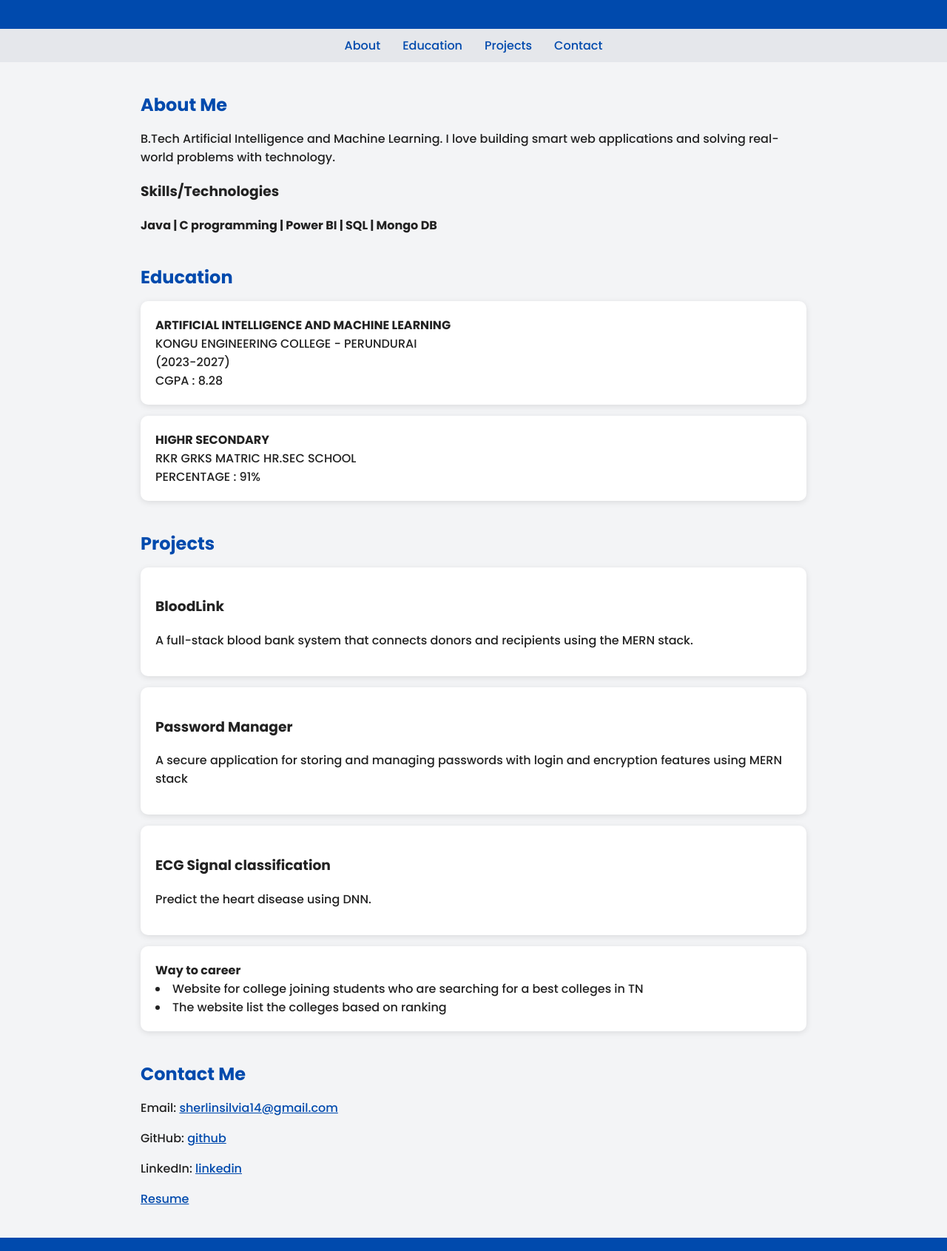
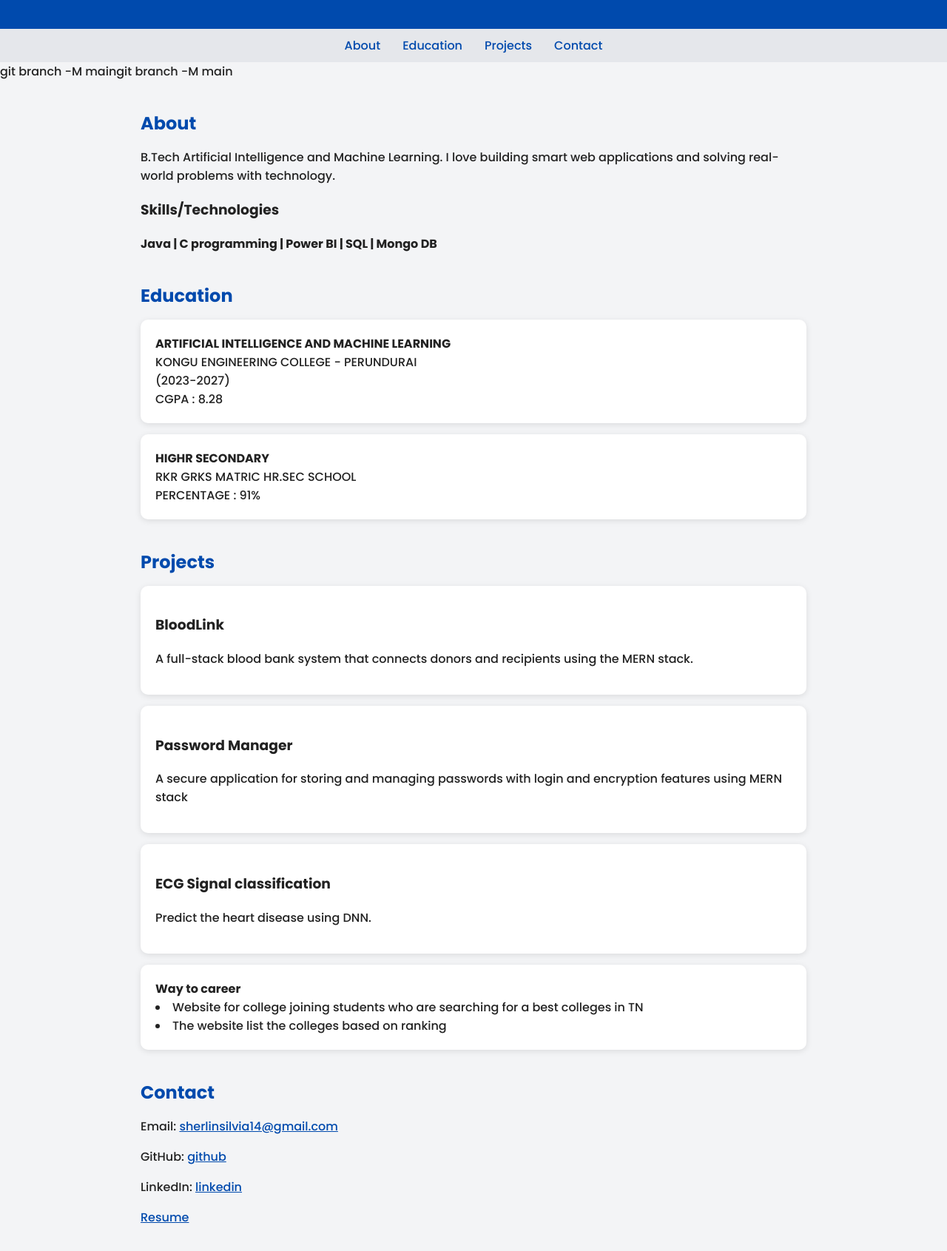
Before and after one commit to sherlinsilvia/my-portfolio, a plain HTML site: page index.html in a window 1280 px wide. Shown: the part 180-1871 px from the top of the page at 74% size. Drawn offline with Linux system fonts and the light colour scheme.

Commit message:
Update index.html

```diff
--- a/index.html
+++ b/index.html
@@ -19,9 +19,9 @@
     <a href="#projects">Projects</a>
     <a href="#contact">Contact</a>
   </nav>
-
+git branch -M maingit branch -M main
   <section id="about">
-    <h2>About Me</h2>
+    <h2>About</h2>
     <p>
       B.Tech Artificial Intelligence and Machine Learning. I love building smart web applications and solving real-world problems with technology.
     </p>
@@ -65,7 +65,7 @@
   </section>
 
   <section id="contact">
-    <h2>Contact Me</h2>
+    <h2>Contact</h2>
     <p>Email: <a href="mailto:sherlinsilvia14@gmail.com">sherlinsilvia14@gmail.com</a></p>
     <p>GitHub: <a href="https://github.com/sherlinsilvia" target="_blank">github</a></p>
     <p>LinkedIn: <a href="https://www.linkedin.com/in/sherlin-silvia-a-01a9b9291?utm_source=share&utm_campaign=share_via&utm_content=profile&utm_medium=android_app" target="_blank">linkedin</a></p>
@@ -78,3 +78,4 @@
   </footer>
 </body>
 </html>
+git push -u origin main
```
